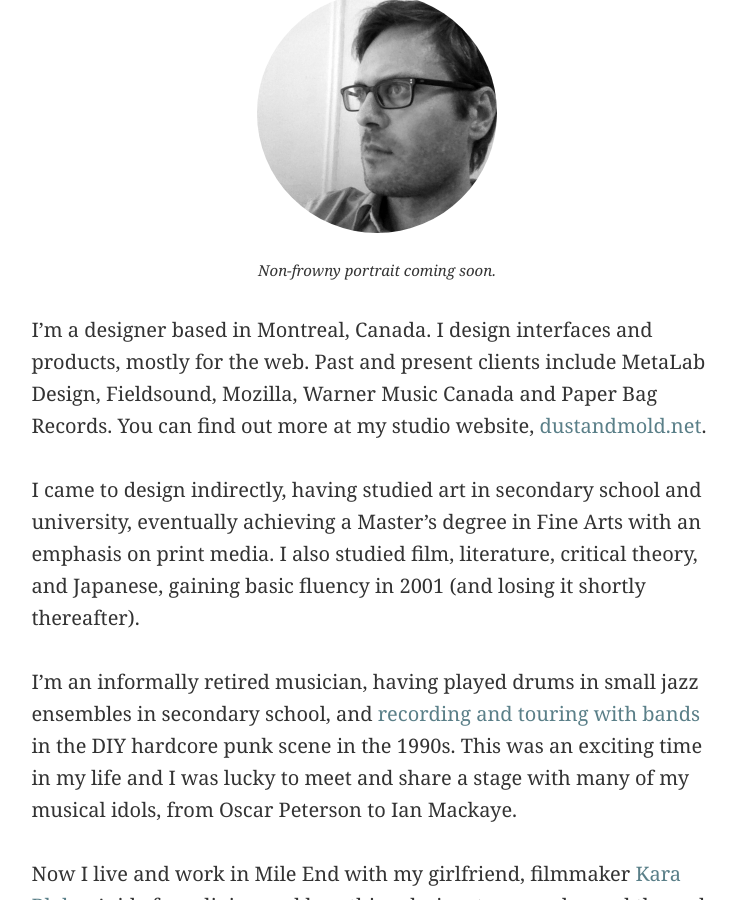
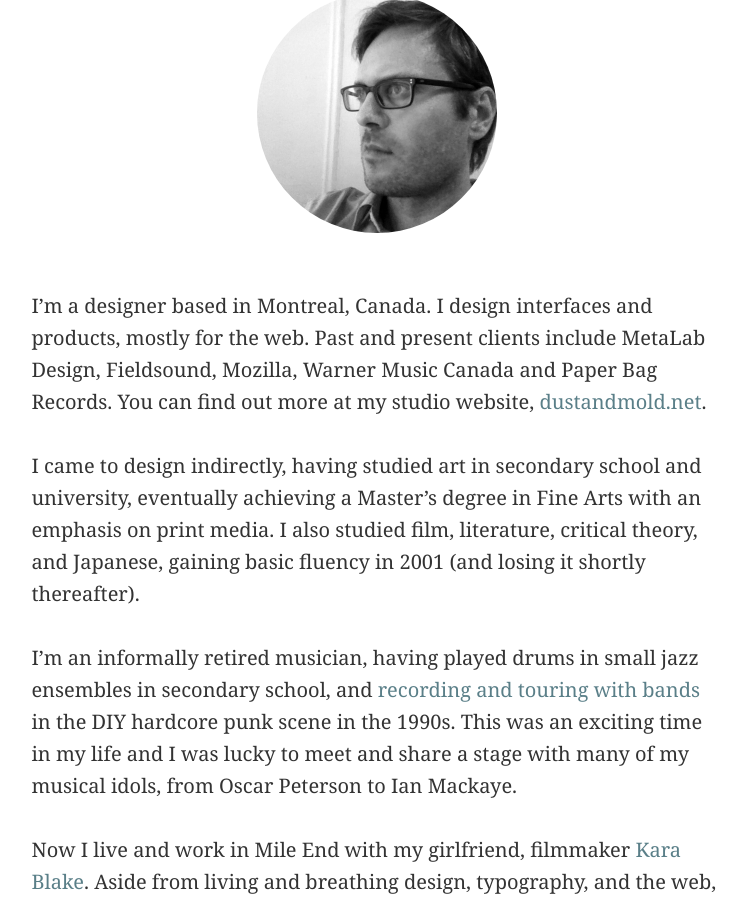
Before and after one commit to kevinfinlayson/kevinfinlayson.com, a Jekyll site: the page built from about.html, in a window 1280 px wide and 900 px high, scrolled down 423 px. Shown: the whole window, without its empty margins (263-1010 px from the left). Built offline with Jekyll 4.4.1, drawn with Linux system fonts in a browser that asks for light colours; nearby versions of some CDN libraries.

Commit message:
Removed portrait caption

```diff
--- a/about.html
+++ b/about.html
@@ -12,7 +12,6 @@ title: About
 
       <figure class="portrait">
         <img src="/assets/portrait.jpg" class="portrait" alt="Portrait" />
-        <figcaption>Non-frowny portrait coming soon.</figcaption>
       </figure><!-- portrait -->
 
       <p>I’m a designer based in Montreal, Canada. I design interfaces and products, mostly for the web. Past and present clients include MetaLab Design, Fieldsound, Mozilla, Warner Music Canada and Paper Bag Records. You can find out more at my studio website, <a href="http://dustandmold.net" title="dustandmold.net">dustandmold.net</a>.</p>
```
